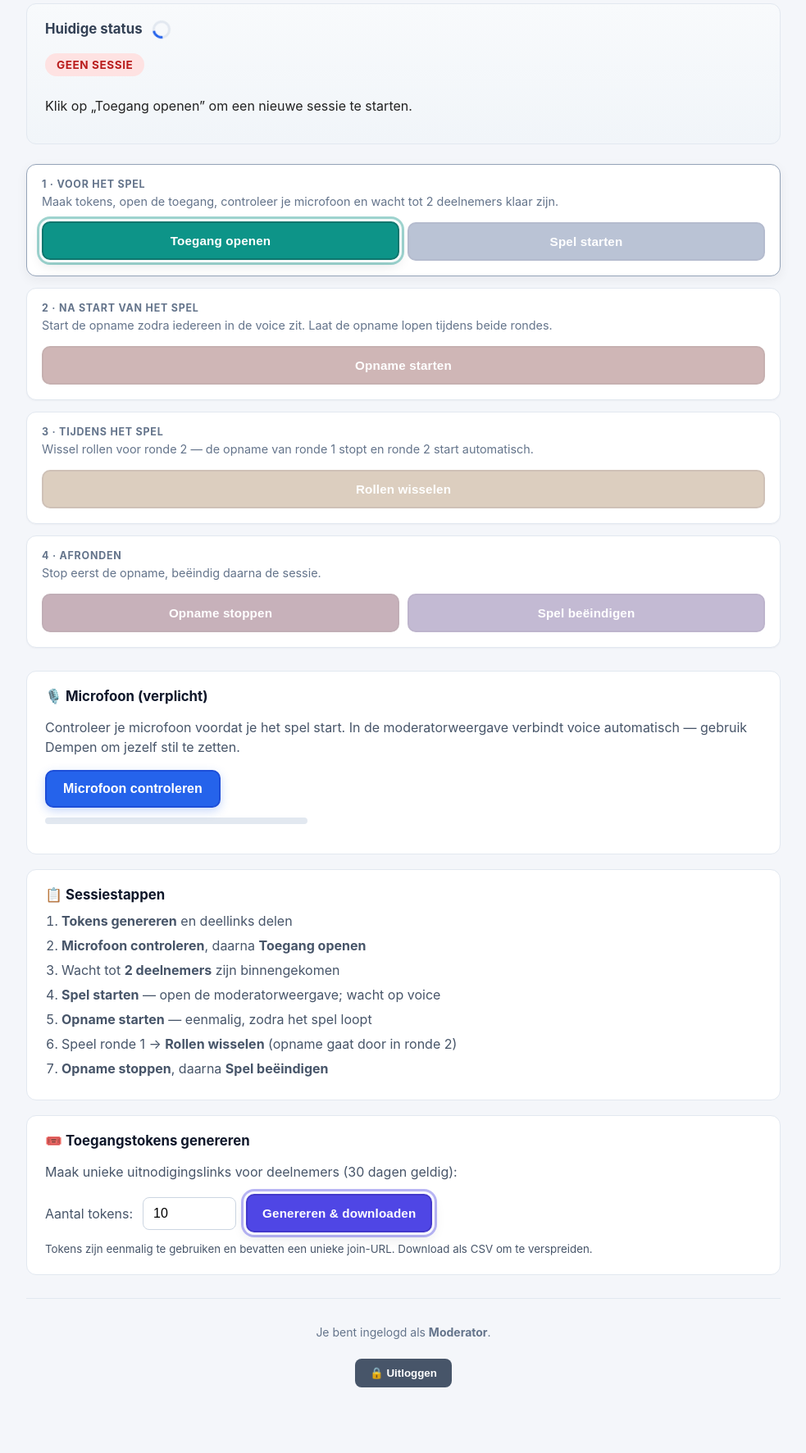
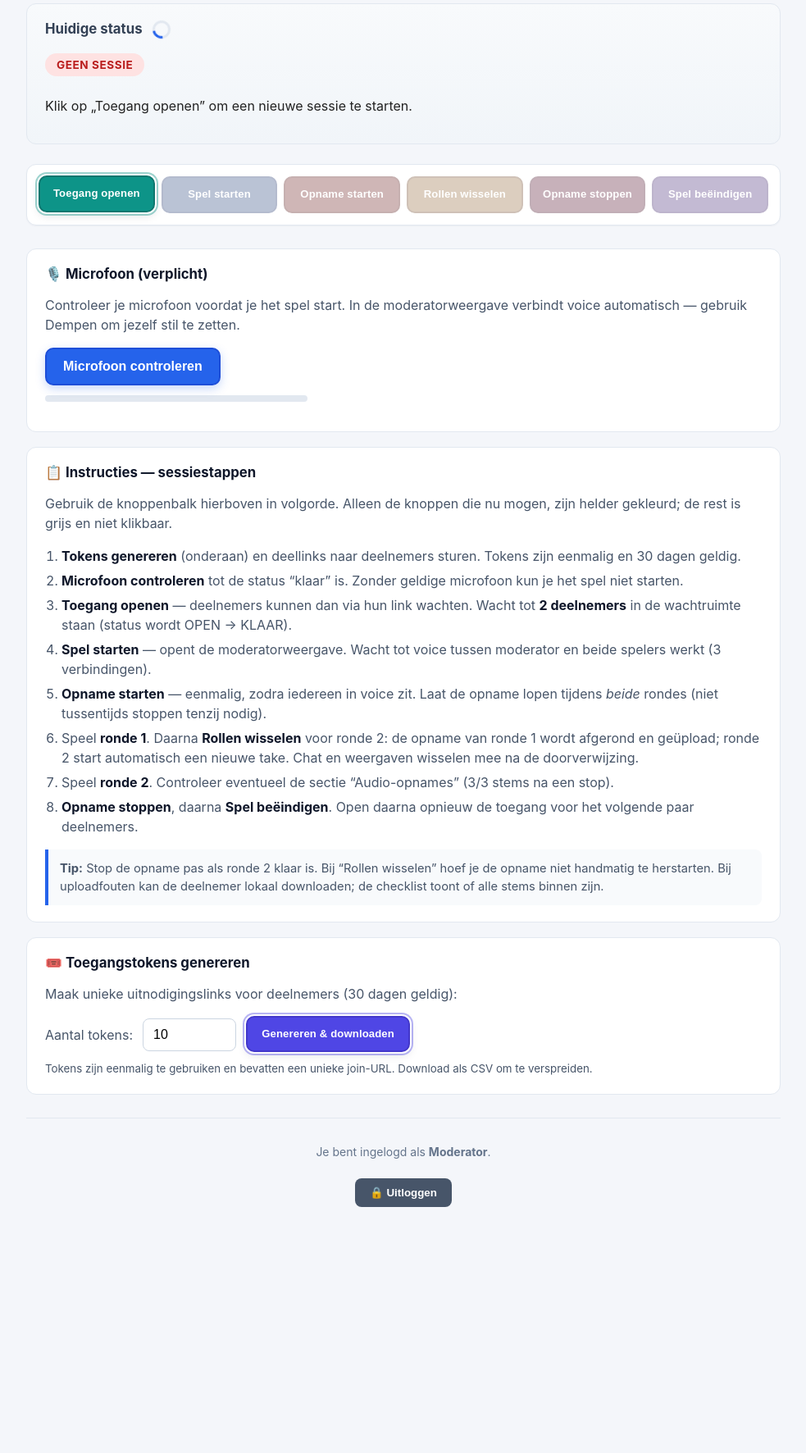
Before and after one commit to ptypes-nlesc/guesswho-stereotype, a Flask app: page /dashboard in a window 1280 px wide. Shown: the part 237-2009 px from the top of the page at 82% size, without its empty margins (148-1131 px from the left). After the commit the page ends 1709 px from the top, so only its background shows below. Run offline with Flask 3, Linux system fonts and the light colour scheme; the visitor is signed in with stand-in values (Sample User, id 1); parts of the project's set-up code (start-up, migrations or seed data) failed here and were passed over.

Commit message:
ui(dashboard): single-row controls and expanded Dutch instructions
Place all session action buttons on one toolbar without step headings,
and move the workflow guidance into a fuller instructions section.

```diff
--- a/templates/dashboard.html
+++ b/templates/dashboard.html
@@ -52,48 +52,19 @@
         .state-IN_PROGRESS { background: #dbeafe; color: #1d4ed8; }
         .state-ENDED { background: #f3e8ff; color: #7e22ce; }
 
+        /* All session controls on one row */
         .control-buttons {
             display: flex;
-            flex-direction: column;
-            gap: 14px;
+            flex-wrap: nowrap;
+            align-items: stretch;
+            gap: 8px;
             margin: 20px 0 28px;
-        }
-
-        .control-step {
+            padding: 14px;
             background: #fff;
             border: 1px solid #e2e8f0;
             border-radius: 12px;
-            padding: 16px 18px 18px;
             box-shadow: 0 1px 2px rgba(15, 23, 42, 0.04);
-            transition: border-color 0.15s ease, box-shadow 0.15s ease;
-        }
-
-        .control-step.has-active {
-            border-color: #94a3b8;
-            box-shadow: 0 4px 14px rgba(15, 23, 42, 0.06);
-        }
-
-        .control-step h3 {
-            margin: 0 0 4px;
-            font-size: 0.78em;
-            font-weight: 700;
-            color: #64748b;
-            letter-spacing: 0.06em;
-            text-transform: uppercase;
-            text-align: left;
-        }
-
-        .control-step .step-note {
-            margin: 0 0 14px;
-            font-size: 0.9em;
-            color: #64748b;
-            line-height: 1.45;
-        }
-
-        .control-step-actions {
-            display: flex;
-            flex-wrap: wrap;
-            gap: 10px;
+            overflow-x: auto;
         }
 
         /*
@@ -103,16 +74,19 @@
          * - enabled (active) = full colour + ring highlight
          */
         .control-btn {
-            flex: 1;
-            min-width: 148px;
-            padding: 13px 18px;
-            font-size: 0.95em;
+            flex: 1 1 0;
+            min-width: 0;
+            padding: 12px 10px;
+            font-size: 0.82em;
+            line-height: 1.25;
             border-radius: 10px;
             cursor: pointer;
             font-weight: 650;
             letter-spacing: 0.01em;
             border: 2px solid transparent;
             color: #fff;
+            white-space: normal;
+            text-align: center;
             transition:
                 background 0.15s ease,
                 border-color 0.15s ease,
@@ -134,10 +108,11 @@
             opacity: 1;
             filter: none;
             box-shadow:
-                0 0 0 3px rgba(255, 255, 255, 0.9),
-                0 0 0 6px var(--btn-ring, rgba(15, 118, 110, 0.35)),
-                0 6px 16px rgba(15, 23, 42, 0.12);
+                0 0 0 2px rgba(255, 255, 255, 0.95),
+                0 0 0 4px var(--btn-ring, rgba(15, 118, 110, 0.4)),
+                0 4px 12px rgba(15, 23, 42, 0.12);
             transform: translateY(-1px);
+            z-index: 1;
         }
 
         .control-btn:not(:disabled):hover {
@@ -380,11 +355,41 @@
             100% { transform: rotate(360deg); }
         }
 
+        .info-section.workflow-section ol {
+            margin-top: 12px;
+        }
+
+        .info-section.workflow-section li strong {
+            color: #0f172a;
+        }
+
+        .workflow-tip {
+            margin: 16px 0 0;
+            padding: 12px 14px;
+            background: #f8fafc;
+            border-left: 4px solid #2563eb;
+            border-radius: 0 8px 8px 0;
+            font-size: 0.92em;
+            color: #475569;
+            line-height: 1.5;
+        }
+
+        @media (max-width: 900px) {
+            .control-buttons {
+                flex-wrap: wrap;
+            }
+            .control-btn {
+                flex: 1 1 calc(33.33% - 8px);
+                min-width: 120px;
+            }
+        }
+
         @media (max-width: 640px) {
             .participant-info {
                 grid-template-columns: 1fr;
             }
             .control-btn {
+                flex: 1 1 100%;
                 min-width: 100%;
             }
         }
@@ -413,40 +418,13 @@
         </div>
 
         {% if staff_role != 'auditor' %}
-        <div class="control-buttons">
-            <div class="control-step" data-step="before">
-                <h3>1 · Voor het spel</h3>
-                <p class="step-note">Maak tokens, open de toegang, controleer je microfoon en wacht tot 2 deelnemers klaar zijn.</p>
-                <div class="control-step-actions">
+        <div class="control-buttons" role="toolbar" aria-label="Sessiebediening">
             <button id="btn-open" class="control-btn btn-open" type="button">Toegang openen</button>
             <button id="btn-start" class="control-btn btn-start" type="button">Spel starten</button>
-                </div>
-            </div>
-
-            <div class="control-step" data-step="recording">
-                <h3>2 · Na start van het spel</h3>
-                <p class="step-note">Start de opname zodra iedereen in de voice zit. Laat de opname lopen tijdens beide rondes.</p>
-                <div class="control-step-actions">
             <button id="btn-record-start" class="control-btn btn-record-start" type="button">Opname starten</button>
-                </div>
-            </div>
-
-            <div class="control-step" data-step="during">
-                <h3>3 · Tijdens het spel</h3>
-                <p class="step-note">Wissel rollen voor ronde 2 — de opname van ronde 1 stopt en ronde 2 start automatisch.</p>
-                <div class="control-step-actions">
             <button id="btn-swap" class="control-btn btn-swap" type="button">Rollen wisselen</button>
-                </div>
-            </div>
-
-            <div class="control-step" data-step="finish">
-                <h3>4 · Afronden</h3>
-                <p class="step-note">Stop eerst de opname, beëindig daarna de sessie.</p>
-                <div class="control-step-actions">
             <button id="btn-record-stop" class="control-btn btn-record-stop" type="button">Opname stoppen</button>
             <button id="btn-end" class="control-btn btn-end" type="button">Spel beëindigen</button>
-                </div>
-            </div>
         </div>
 
         <div class="info-section">
@@ -459,17 +437,52 @@
             <p id="mic-check-status" style="margin-top: 10px; color: #555;"></p>
         </div>
 
-        <div class="info-section">
-            <h3>📋 Sessiestappen</h3>
+        <div class="info-section workflow-section">
+            <h3>📋 Instructies — sessiestappen</h3>
+            <p>
+                Gebruik de knoppenbalk hierboven in volgorde. Alleen de knoppen die nu mogen, zijn helder gekleurd;
+                de rest is grijs en niet klikbaar.
+            </p>
             <ol>
-                <li><strong>Tokens genereren</strong> en deellinks delen</li>
-                <li><strong>Microfoon controleren</strong>, daarna <strong>Toegang openen</strong></li>
-                <li>Wacht tot <strong>2 deelnemers</strong> zijn binnengekomen</li>
-                <li><strong>Spel starten</strong> — open de moderatorweergave; wacht op voice</li>
-                <li><strong>Opname starten</strong> — eenmalig, zodra het spel loopt</li>
-                <li>Speel ronde 1 → <strong>Rollen wisselen</strong> (opname gaat door in ronde 2)</li>
-                <li><strong>Opname stoppen</strong>, daarna <strong>Spel beëindigen</strong></li>
+                <li>
+                    <strong>Tokens genereren</strong> (onderaan) en deellinks naar deelnemers sturen.
+                    Tokens zijn eenmalig en 30 dagen geldig.
+                </li>
+                <li>
+                    <strong>Microfoon controleren</strong> tot de status “klaar” is.
+                    Zonder geldige microfoon kun je het spel niet starten.
+                </li>
+                <li>
+                    <strong>Toegang openen</strong> — deelnemers kunnen dan via hun link wachten.
+                    Wacht tot <strong>2 deelnemers</strong> in de wachtruimte staan (status wordt OPEN → KLAAR).
+                </li>
+                <li>
+                    <strong>Spel starten</strong> — opent de moderatorweergave.
+                    Wacht tot voice tussen moderator en beide spelers werkt (3 verbindingen).
+                </li>
+                <li>
+                    <strong>Opname starten</strong> — eenmalig, zodra iedereen in voice zit.
+                    Laat de opname lopen tijdens <em>beide</em> rondes (niet tussentijds stoppen tenzij nodig).
+                </li>
+                <li>
+                    Speel <strong>ronde 1</strong>. Daarna <strong>Rollen wisselen</strong> voor ronde 2:
+                    de opname van ronde 1 wordt afgerond en geüpload; ronde 2 start automatisch een nieuwe take.
+                    Chat en weergaven wisselen mee na de doorverwijzing.
+                </li>
+                <li>
+                    Speel <strong>ronde 2</strong>. Controleer eventueel de sectie “Audio-opnames”
+                    (3/3 stems na een stop).
+                </li>
+                <li>
+                    <strong>Opname stoppen</strong>, daarna <strong>Spel beëindigen</strong>.
+                    Open daarna opnieuw de toegang voor het volgende paar deelnemers.
+                </li>
             </ol>
+            <p class="workflow-tip">
+                <strong>Tip:</strong> Stop de opname pas als ronde 2 klaar is. Bij “Rollen wisselen”
+                hoef je de opname niet handmatig te herstarten. Bij uploadfouten kan de deelnemer
+                lokaal downloaden; de checklist toont of alle stems binnen zijn.
+            </p>
         </div>
 
         <div class="info-section">
@@ -533,13 +546,6 @@
             player2: 'speler 2',
             moderator: 'moderator',
         };
-
-        function markActiveSteps() {
-            document.querySelectorAll('.control-step').forEach((step) => {
-                const hasActive = !!step.querySelector('.control-btn:not(:disabled)');
-                step.classList.toggle('has-active', hasActive);
-            });
-        }
 
         async function updateStatus() {
             try {
@@ -704,8 +710,6 @@
                     btnRecordStart.disabled = false;
                 }
             }
-
-            markActiveSteps();
         }
 
         if (staffRole !== 'auditor') {
```
Lines whose indentation alone changed are shown as unchanged.
